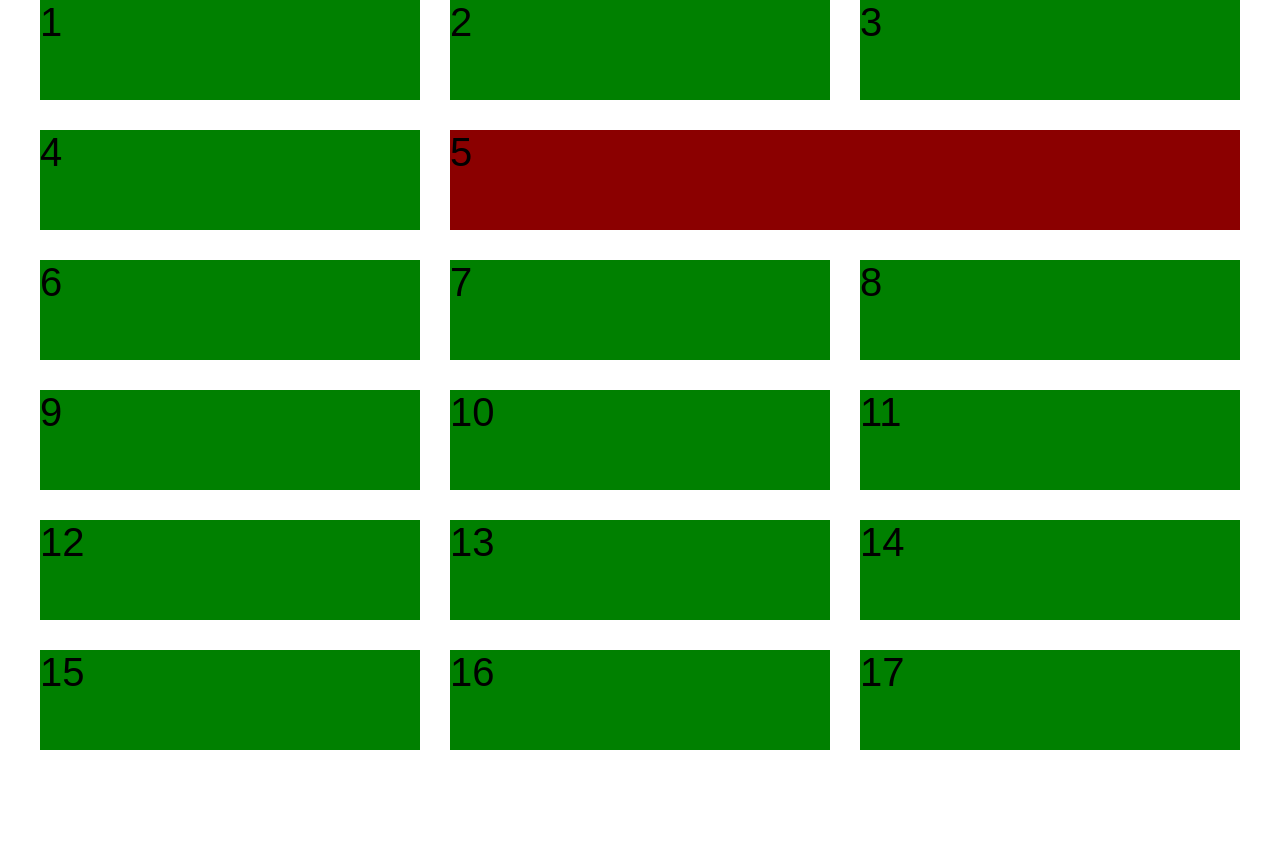
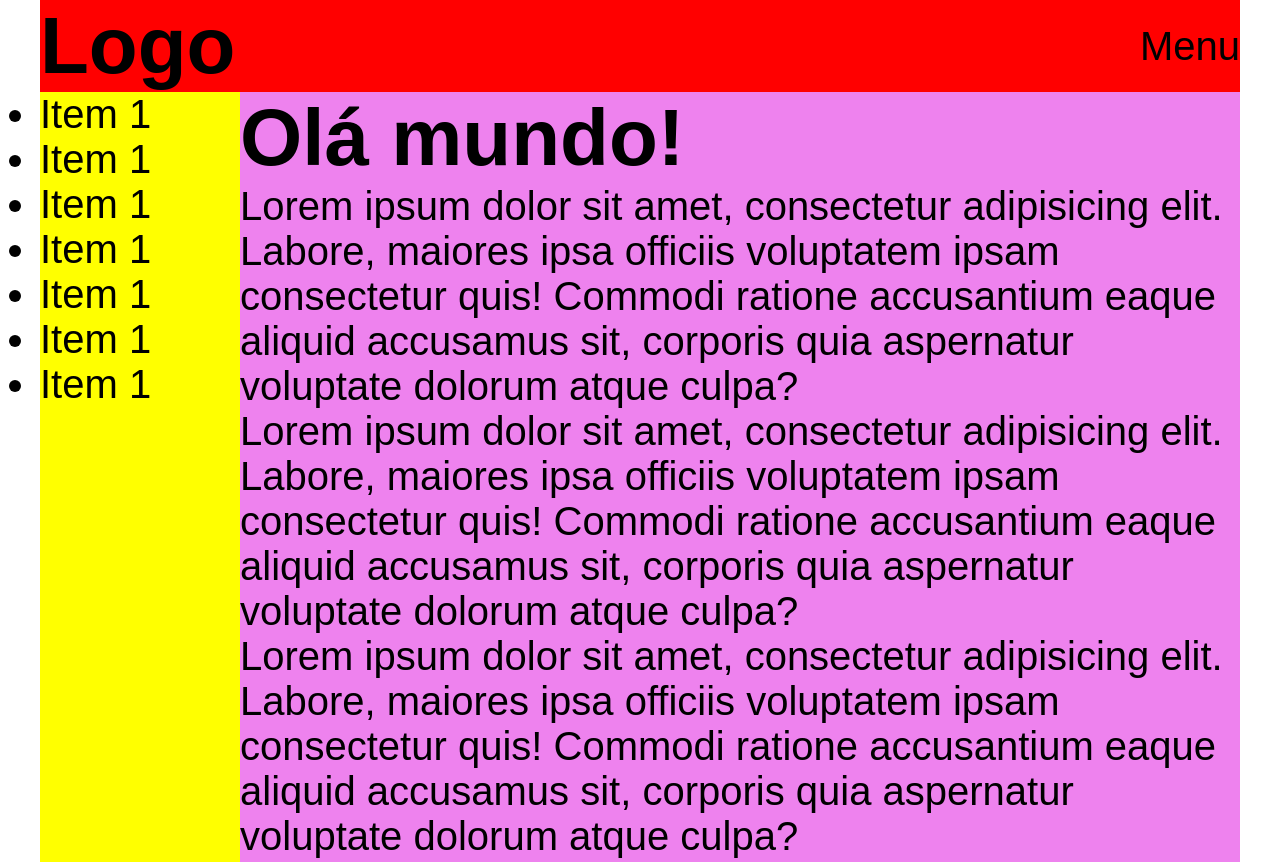
Before and after one commit to magal07/CourseJS, a plain HTML site: page index.html in a window 1280 px wide. Shown: the top 862 px of the page. Before the commit the page ends 800 px from the top, so only its background shows below. Drawn offline with Linux system fonts and the light colour scheme.

Commit message:
EndContent

```diff
--- a/assets/css/style.css
+++ b/assets/css/style.css
@@ -9,42 +9,50 @@ body {
   font-family: sans-serif; /* Define a família de fontes padrão como sans-serif */
 }
 
-.grid {
-   /* grid-template-columns: repeat(3, 1fr 2fr); Utilizando repeat e fragmentos para dividir a grid  */
-   /* grid-template-columns: repeat(auto-fill, minmax(320px, 1fr)); ajuste para celulares com auto-fill e minmax */
-   /* display: grid; ajuste para celulares com auto-fill e minmax */
-   grid-template-columns: repeat(auto-fill, minmax(320px, 1fr));
-   /* grid-template-rows: repeat(2, 1fr 2fr); alinhando linhas */
-   display: grid;
-   gap: 30px;
+.container {
    max-width: 1200px;
    margin: 0 auto;
 }
-
-.grid div{
-
-   background: green;
-   min-height: 100px;
-}
-/* MODO OLD
-.grid div:nth-child(5){
-   background: darkred;
-   grid-column-start: 1;
-   grid-column-end: 4;
-   grid-row-start: 3;
-   grid-row-end: 6;
-} */
-
-.grid div:nth-child(5){
-   background: darkred;
-   grid-row: span 1;
-   grid-column: span 2;
+ .grid {
+   display: grid;
+   grid-template-columns: 200px 1fr;
+   grid-template-rows: auto auto auto;
+   grid-template-areas:
+   'header header'
+   'nav main'
+   'rodape rodape';
 }
 
+.grid div:nth-child(1){
+   grid-area: header;
+   background: red;
+   display: flex;
+   justify-content: space-between;
+   align-items: center;
+}
 
-@media (max-width: 768px) {
-   .grid div:nth-child(5){
-      background: darkred;
-      grid-column: span 1;
+.grid div:nth-child(2){
+   grid-area: nav;
+   background: yellow;
+}
+.grid div:nth-child(3){
+   background: violet;
+   grid-area: main;
+}
+.grid div:nth-child(4){
+   background: blue;
+   grid-area: rodape;
+}
+
+@media (max-width: 768px ) {
+   .grid {
+      display: grid;
+      grid-template-rows: auto;
+      grid-template-columns: auto;
+      grid-template-areas:
+      'header'
+      'main'
+      'nav'
+      'rodape';
    }
 }
--- /dev/null
+++ b/aula_grid/style 2.css
@@ -0,0 +1,68 @@
+* {
+   margin: 0; /* Remove margens padrão de todos os elementos */
+   padding: 0; /* Remove preenchimento padrão de todos os elementos */
+   box-sizing: border-box; /* Inclui borda e preenchimento no tamanho total do elemento */
+}
+
+body {
+   font-size: 40px;
+  font-family: sans-serif; /* Define a família de fontes padrão como sans-serif */
+}
+
+.grid {
+   /* grid-template-columns: repeat(3, 1fr 2fr); Utilizando repeat e fragmentos para dividir a grid  */
+    grid-template-columns: repeat(auto-fill, minmax(320px, 1fr)); /* ajuste para celulares com auto-fill e minmax */
+   /* display: grid; ajuste para celulares com auto-fill e minmax */
+   grid-template-columns:
+   [um] 1fr
+    [dois] 1fr
+     [tres] 1fr
+      [quatro];
+   grid-template-rows:
+   [um] 1fr
+    [dois] 1fr
+     [tres] 1fr
+      [quatro];
+   /* grid-template-rows: repeat(2, 1fr 2fr); alinhando linhas */
+   display: grid;
+   grid-gap: 30px;
+
+}
+
+.grid div{
+
+   background: green;
+   min-height: 100px;
+}
+/* MODO OLD
+.grid div:nth-child(5){
+   background: darkred;
+   grid-column-start: 1;
+   grid-column-end: 4;
+   grid-row-start: 3;
+   grid-row-end: 6;
+} */
+
+.grid div:nth-child(5){
+   background: darkred;
+   grid-column: span 2;
+   /* grid-row: span 1;
+   grid-column: span 2; */
+   /* USANDO VARIAVEIS UM, QUATRO */
+   /* ATALHOS PARA ISTO
+   grid-column-start: um;
+   grid-column-end: quatro; */
+   /* grid-column: um / tres; <- isto ou:  */
+   /* Column e Rows , porém existe 1 atalho melhor, sendo:
+   grid-column: span 2 / 2; /* spans
+   grid-row: um / quatro; */
+   /* grid-area: um / um / quatro / quatro <-- usando variavel */
+    /* grid-area: 1 / 1 / 3 / 3 */
+}
+
+
+@media (max-width: 768px) {
+   .grid div:nth-child(5){
+      background: darkred;
+   }
+}
--- a/index.html
+++ b/index.html
@@ -1,30 +1,45 @@
 <!DOCTYPE html>
 <html lang="pt-BR">
+
 <head>
   <meta charset="UTF-8" />
   <meta name="viewport" content="width=device-width, initial-scale=1.0" />
-    <title>Document</title>
+  <title>CSS</title>
   <link rel="stylesheet" href="assets/css/style.css" />
 </head>
+
 <body>
+  <div class="container">
     <div class="grid">
-      <div>1</div>
-      <div>2</div>
-      <div>3</div>
-      <div>4</div>
-      <div>5</div>
-      <div>6</div>
-      <div>7</div>
-      <div>8</div>
-      <div>9</div>
-      <div>10</div>
-      <div>11</div>
-      <div>12</div>
-      <div>13</div>
-      <div>14</div>
-      <div>15</div>
-      <div>16</div>
-      <div>17</div>
+      <div>
+        <h1>Logo</h1>
+        <nav>Menu</nav>
+      </div>
+      <div>
+        <nav>
+          <ul>
+            <li>Item 1</li>
+            <li>Item 1</li>
+            <li>Item 1</li>
+            <li>Item 1</li>
+            <li>Item 1</li>
+            <li>Item 1</li>
+            <li>Item 1</li>
+          </ul>
+        </nav>
+      </div>
+      <div>
+        <h1>Olá mundo!</h1>
+        <p>Lorem ipsum dolor sit amet, consectetur adipisicing elit. Labore, maiores ipsa officiis voluptatem ipsam consectetur quis! Commodi ratione accusantium eaque aliquid accusamus sit, corporis quia aspernatur voluptate dolorum atque culpa?
+        <p>Lorem ipsum dolor sit amet, consectetur adipisicing elit. Labore, maiores ipsa officiis voluptatem ipsam consectetur quis! Commodi ratione accusantium eaque aliquid accusamus sit, corporis quia aspernatur voluptate dolorum atque culpa?
+        <p>Lorem ipsum dolor sit amet, consectetur adipisicing elit. Labore, maiores ipsa officiis voluptatem ipsam consectetur quis! Commodi ratione accusantium eaque aliquid accusamus sit, corporis quia aspernatur voluptate dolorum atque culpa?
+        <p>Lorem ipsum dolor sit amet, consectetur adipisicing elit. Labore, maiores ipsa officiis voluptatem ipsam consectetur quis! Commodi ratione accusantium eaque aliquid accusamus sit, corporis quia aspernatur voluptate dolorum atque culpa?
+        <p>Lorem ipsum dolor sit amet, consectetur adipisicing elit. Labore, maiores ipsa officiis voluptatem ipsam consectetur quis! Commodi ratione accusantium eaque aliquid accusamus sit, corporis quia aspernatur voluptate dolorum atque culpa?
+        </p>
+        </div>
+      <div>Lorem ipsum dolor sit amet consectetur adipisicing elit. Dolore, autem. Voluptatibus laborum temporibus nam ea distinctio fuga corrupti enim inventore! Voluptatem itaque iste reprehenderit beatae eum totam magnam numquam eaque?</div>
+    </div>
   </div>
 </body>
+
 </html>
```
Also changed, not shown: aula_grid/index 2.html (added, +30 -0 lines). Lines whose indentation alone changed are shown as unchanged.
